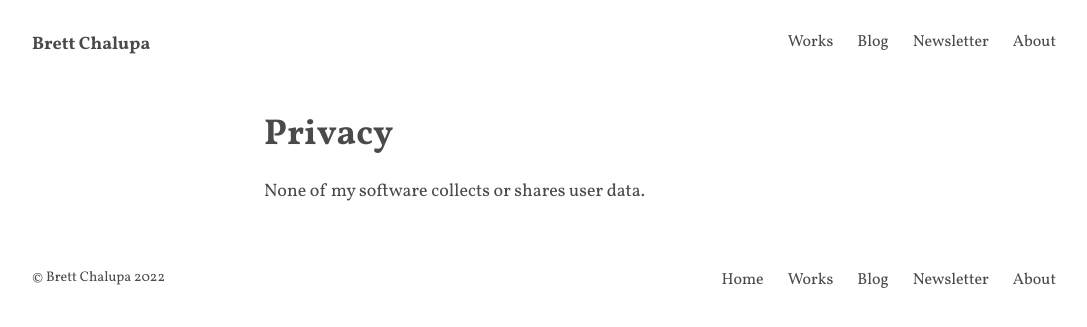
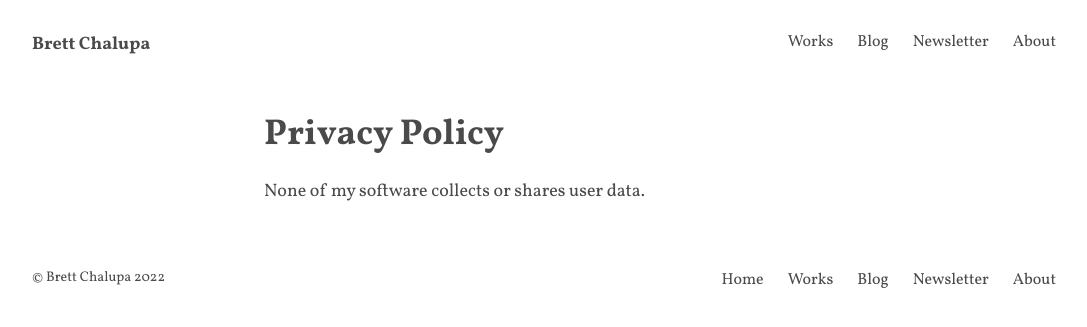
Before and after one commit to brettchalupa/brettchalupa.github.io, a Jekyll site: the page built from privacy.md, in a window 1280 px wide. Shown: the top 327 px of the page, without its empty margins (96-1183 px from the left). Built offline with Jekyll 4.4.1, drawn with Linux system fonts in a browser that asks for light colours.

Commit message:
chore: adjust privacy page h1

```diff
--- a/privacy.md
+++ b/privacy.md
@@ -1,10 +1,10 @@
 ---
-title: Privacy
+title: Privacy Policy
 permalink: "/privacy"
 description: Privacy Policy for my games
 layout: default
 ---
 
-# Privacy
+# Privacy Policy
 
 None of my software collects or shares user data.
```
